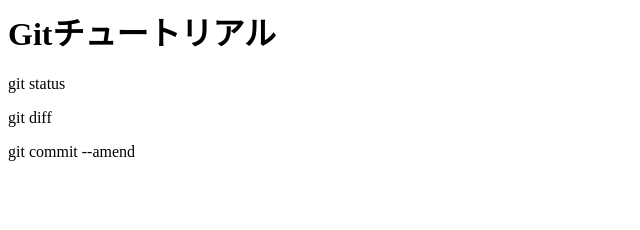
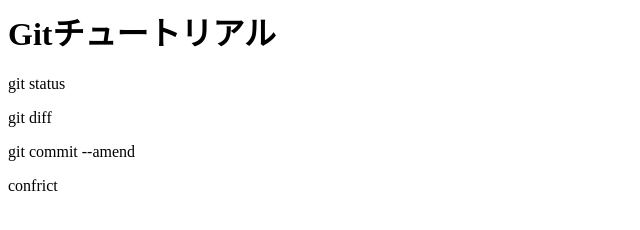
Before and after one commit to nagawork0/git_tutorial, a plain HTML site: page index.html in a window 1280 px wide. Shown: the full height of the page, 0-640 px from the left. Drawn offline with Linux system fonts and the light colour scheme.

Commit message:
conflictを追記

```diff
--- a/index.html
+++ b/index.html
@@ -2,3 +2,4 @@
 <p>git status</p>
 <p>git diff</p>
 <p>git commit --amend</p>
+<p>confrict</P>
```
